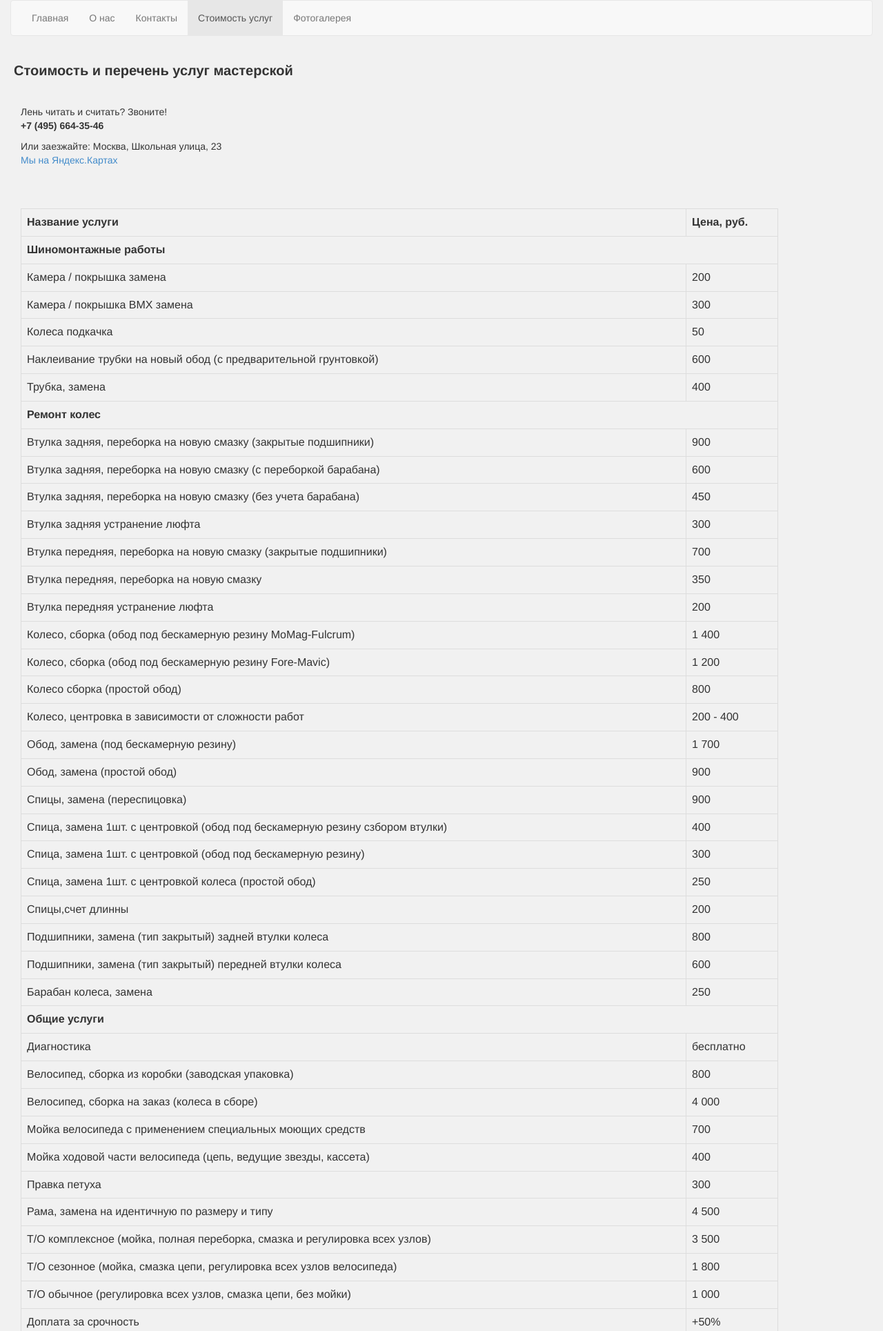
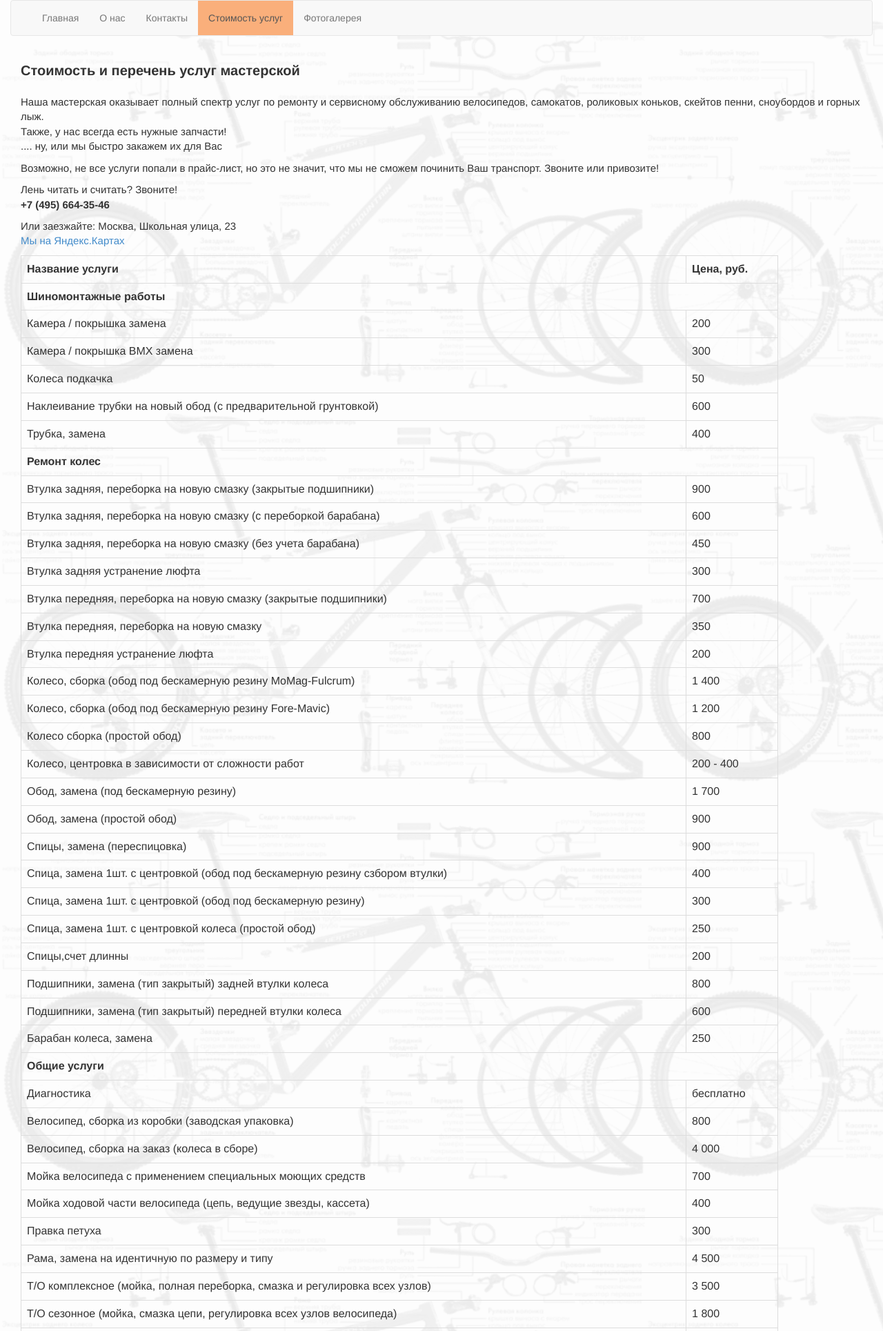
Before and after one commit to gulkinnos/veloservis, a PHP site: page /prices.php in a window 1280 px wide. Shown: the top 1929 px of the page at 69% size. Run offline with PHP 8.4, Linux system fonts and the light colour scheme.

Commit message:
Привеожу в порядок и завершаю проект

```diff
--- a/about.php
+++ b/about.php
@@ -7,7 +7,7 @@
         <title>О мастерской velo-servis.ru</title>
         <link rel="shortcut icon" href="http://velo-servis.ru/favicon.ico" type="image/x-icon">
         <link href="/resources/css/bootstrap.min.css" rel="stylesheet">
-        <link href="/resources/css/custom.css" rel="stylesheet">
+        <link href="/resources/css/custom.css<?php echo '?' . date('Ymd'); ?>" rel="stylesheet">
         <link rel="apple-touch-icon" sizes="180x180" href="apple-touch-icon.png">
         <link rel="icon" type="image/png" sizes="32x32" href="favicon-32x32.png">
         <link rel="icon" type="image/png" sizes="16x16" href="favicon-16x16.png">
@@ -53,6 +53,7 @@
                     <div class="col-xs-10"></div>
                 </div>
             </div>
+            <div class="col-xs-12">
                 <p>Уважаемые клиенты, наш сайт находится в стадии разработки.<br>
                     Скоро здесь появится много информации о нашей мастерской.</p>
                 <p>Если у вас возникли вопросы, звоните по телефону <br>+7 (495) 664-35-46</p>
@@ -62,5 +63,6 @@
                     </a>
                 </p>
             </div>
+        </div>
     </body>
 </html>
--- a/index.php
+++ b/index.php
@@ -7,7 +7,7 @@
         <title>Мастерская по ремонту велосипедов velo-servis.ru</title>
         <link rel="shortcut icon" href="http://velo-servis.ru/favicon.ico" type="image/x-icon">
         <link href="/resources/css/bootstrap.min.css" rel="stylesheet">
-        <link href="/resources/css/custom.css" rel="stylesheet">
+        <link href="/resources/css/custom.css<?php echo '?' . date('YmdH'); ?>" rel="stylesheet">
         <link rel="apple-touch-icon" sizes="180x180" href="apple-touch-icon.png">
         <link rel="icon" type="image/png" sizes="32x32" href="favicon-32x32.png">
         <link rel="icon" type="image/png" sizes="16x16" href="favicon-16x16.png">
@@ -52,6 +52,7 @@
                     <div class="col-xs-10"></div>
                 </div>
             </div>
+            <div class="col-xs-12">
                 <p>Уважаемые клиенты, наш сайт находится в стадии разработки.<br>
                     Скоро здесь появится много информации о нашей мастерской, перечень и стоимость услуг, наши работы и другая полезная информация.</p>
                 <p>Если у вас возникли вопросы, звоните по телефону <br>+7 (495) 664-35-46
@@ -62,5 +63,6 @@
                     </a>
                 </p>
             </div>
+        </div>
     </body>
 </html>
--- a/prices.php
+++ b/prices.php
@@ -6,7 +6,7 @@
         <title>Цены velo-servis.ru</title>
         <link rel="shortcut icon" href="http://velo-servis.ru/favicon.ico" type="image/x-icon">
         <link href="/resources/css/bootstrap.min.css" rel="stylesheet">
-        <link href="/resources/css/custom.css" rel="stylesheet">
+        <link href="/resources/css/custom.css<?php echo '?' . date('Ymd'); ?>" rel="stylesheet">
         <link rel="apple-touch-icon" sizes="180x180" href="apple-touch-icon.png">
         <link rel="icon" type="image/png" sizes="32x32" href="favicon-32x32.png">
         <link rel="icon" type="image/png" sizes="16x16" href="favicon-16x16.png">
@@ -45,6 +45,13 @@
             <h1 align="left">Стоимость и перечень услуг мастерской</h1>
             <div class="col-xs-12 info-block">
                 <div>
+                    <p>
+                        Наша мастерская оказывает полный спектр услуг по ремонту и сервисному обслуживанию велосипедов, самокатов, роликовых коньков, скейтов пенни, сноубордов и горных лыж.
+                        <br>Также, у нас всегда есть нужные запчасти!
+                        <br>.... ну, или мы быстро закажем их для Вас
+                    </p>
+                    <p>Возможно, не все услуги попали в прайс-лист, но это не значит, что мы не сможем починить Ваш транспорт. Звоните или привозите!
+                    </p>
                     <p>Лень читать и считать? Звоните!<br>
                         <b>+7 (495) 664-35-46</b></p>
                     <p>Или заезжайте: Москва, Школьная улица, 23<br>
@@ -55,7 +62,7 @@
                 </div>
             </div>
             <div class="col-xs-12">
-                <table align="left" style="max-width: 90%; margin: 50px auto;" class="table table-bordered table-hover">
+                <table id="prices" align="left" style="max-width: 90%; margin: auto auto;" class="table table-bordered">
                     <tbody>
                         <tr>
                             <th>Название услуги
@@ -653,9 +660,7 @@
                 </table>
             </div>
             <div class="col-xs-12 info-block">
-                <p>Наша мастерская оказывает полный спектр услуг по ремонту и сервисному обслуживанию велосипедов.<br>
-                    Возможно, не все услуги попали в прайс-лист, но это не значит, что мы не сможем починить Ваш велосипед!<br>
-                    Звоните нашим специалистам, если у вас остались вопросы о стоимости услуг и возможности ремонта Вашего велосипеда, по телефону <br>
+                <p>Звоните нашим специалистам, если у вас остались вопросы о стоимости услуг и возможности ремонта Вашего велосипеда, по телефону <br>
                     <b>+7 (495) 664-35-46</b></p>
                 <p>Наш адрес: Москва, Школьная улица, 23<br>
                     <a href="https://yandex.ru/maps/213/moscow/?source=wizbiz_new_map_single&text=Velo-servis.ru&ll=37.671828%2C55.745667&sll=37.671828%2C55.745667&z=17&sspn=0.016158%2C0.004805&mode=search&ol=biz&oid=156701208291&sctx=CQAAAAEAs02aainWQkCLqMIpbN9LQADg%2F%2F%2Bfi4A%2FAEAebJKuYz8AAAAABQAAAAAAAAABVgt%2BMVnMchnb1gEAAQAAgD8AAAAAAAAAAAIAAABydQ%3D%3D" target="_blank">
--- a/resources/OwlCarousel2-2.2.1/dist/assets/owl.theme.default.min.css
+++ b/resources/OwlCarousel2-2.2.1/dist/assets/owl.theme.default.min.css
@@ -3,4 +3,4 @@
  * Copyright 2013-2017 David Deutsch
  * Licensed under  ()
  */
-.owl-theme .owl-dots,.owl-theme .owl-nav{text-align:center;-webkit-tap-highlight-color:transparent}.owl-theme .owl-nav{margin-top:10px}.owl-theme .owl-nav [class*=owl-]{color:#FFF;font-size:14px;margin:5px;padding:4px 7px;background:#D6D6D6;display:inline-block;cursor:pointer;border-radius:3px}.owl-theme .owl-nav [class*=owl-]:hover{background:#869791;color:#FFF;text-decoration:none}.owl-theme .owl-nav .disabled{opacity:.5;cursor:default}.owl-theme .owl-nav.disabled+.owl-dots{margin-top:10px}.owl-theme .owl-dots .owl-dot{display:inline-block;zoom:1}.owl-theme .owl-dots .owl-dot span{width:10px;height:10px;margin:5px 7px;background:#D6D6D6;display:block;-webkit-backface-visibility:visible;transition:opacity .2s ease;border-radius:30px}.owl-theme .owl-dots .owl-dot.active span,.owl-theme .owl-dots .owl-dot:hover span{background:#869791}
+.owl-theme .owl-dots,.owl-theme .owl-nav{text-align:center;-webkit-tap-highlight-color:transparent}.owl-theme .owl-nav{margin-top:10px}.owl-theme .owl-nav [class*=owl-]{color:#FFF;font-size:14px;margin:5px;padding:4px 7px;background:#D6D6D6;display:inline-block;cursor:pointer;border-radius:3px}.owl-theme .owl-nav [class*=owl-]:hover{background:rgba(251, 119, 25, 0.78);color:#FFF;text-decoration:none}.owl-theme .owl-nav .disabled{opacity:.5;cursor:default}.owl-theme .owl-nav.disabled+.owl-dots{margin-top:10px}.owl-theme .owl-dots .owl-dot{display:inline-block;zoom:1}.owl-theme .owl-dots .owl-dot span{width:10px;height:10px;margin:5px 7px;background:#D6D6D6;display:block;-webkit-backface-visibility:visible;transition:opacity .2s ease;border-radius:30px}.owl-theme .owl-dots .owl-dot.active span,.owl-theme .owl-dots .owl-dot:hover span{background:rgba(251, 119, 25, 0.78)}
--- a/resources/css/custom.css
+++ b/resources/css/custom.css
@@ -22,5 +22,29 @@ h1{
     padding-top: 2rem;
 }
 body{
-    background-color: rgba(231, 231, 231, 0.55);
+    background: url(/resources/images/mainBackground.png?) repeat;
 }
+#prices tr:hover{
+    background-color: rgba(251, 119, 25, 0.56);
+}
+.top-menu-block.row ul li:hover{
+    background-color: rgba(251, 119, 25, 0.56);
+}
+.top-menu-block.row .navbar-default .navbar-nav>.active>a,
+.top-menu-block.row .navbar-default .navbar-nav>.active>a:focus{
+    background-color: rgba(251, 119, 25, 0.56);
+}
+.top-menu-block.row .navbar-default .navbar-nav a:hover{
+    background-color: rgba(251, 119, 25, 0.78);
+}
+.top-menu-block.row .navbar-default ul{
+    padding-left: 1.5rem;
+    padding-right: 1.5rem;
+}
+.info-block{
+    padding-top: 0.5rem;
+    font-size: 1.5rem;
+}
+h1{
+    padding-left: 1.5rem;
+}
--- a/results.php
+++ b/results.php
@@ -5,10 +5,10 @@
         <meta name="description" content="Фотогалерея мастерской velo-servis.ru">
         <title>Фотогалерея мастерской velo-servis.ru</title>
         <link rel="shortcut icon" href="http://velo-servis.ru/favicon.ico" type="image/x-icon">
-        <link href="/resources/css/bootstrap.min.css" rel="stylesheet">
-        <link href="/resources/css/custom.css" rel="stylesheet">
+        <link href="/resources/css/bootstrap.min.css?1" rel="stylesheet">
+        <link href="/resources/css/custom.css<?php echo '?' . date('Ymd'); ?>" rel="stylesheet">
         <link href="/resources/OwlCarousel2-2.2.1/dist/assets/owl.carousel.min.css" rel="stylesheet">
-        <link href="/resources/OwlCarousel2-2.2.1/dist/assets/owl.theme.default.min.css" rel="stylesheet">
+        <link href="/resources/OwlCarousel2-2.2.1/dist/assets/owl.theme.default.min.css?1" rel="stylesheet">
         <link rel="apple-touch-icon" sizes="180x180" href="apple-touch-icon.png">
         <link rel="icon" type="image/png" sizes="32x32" href="favicon-32x32.png">
         <link rel="icon" type="image/png" sizes="16x16" href="favicon-16x16.png">
```
Also changed, not shown: contacts.php (+3 -8 lines), resources/images/mainBackground.png (added). Lines whose indentation alone changed are shown as unchanged.
